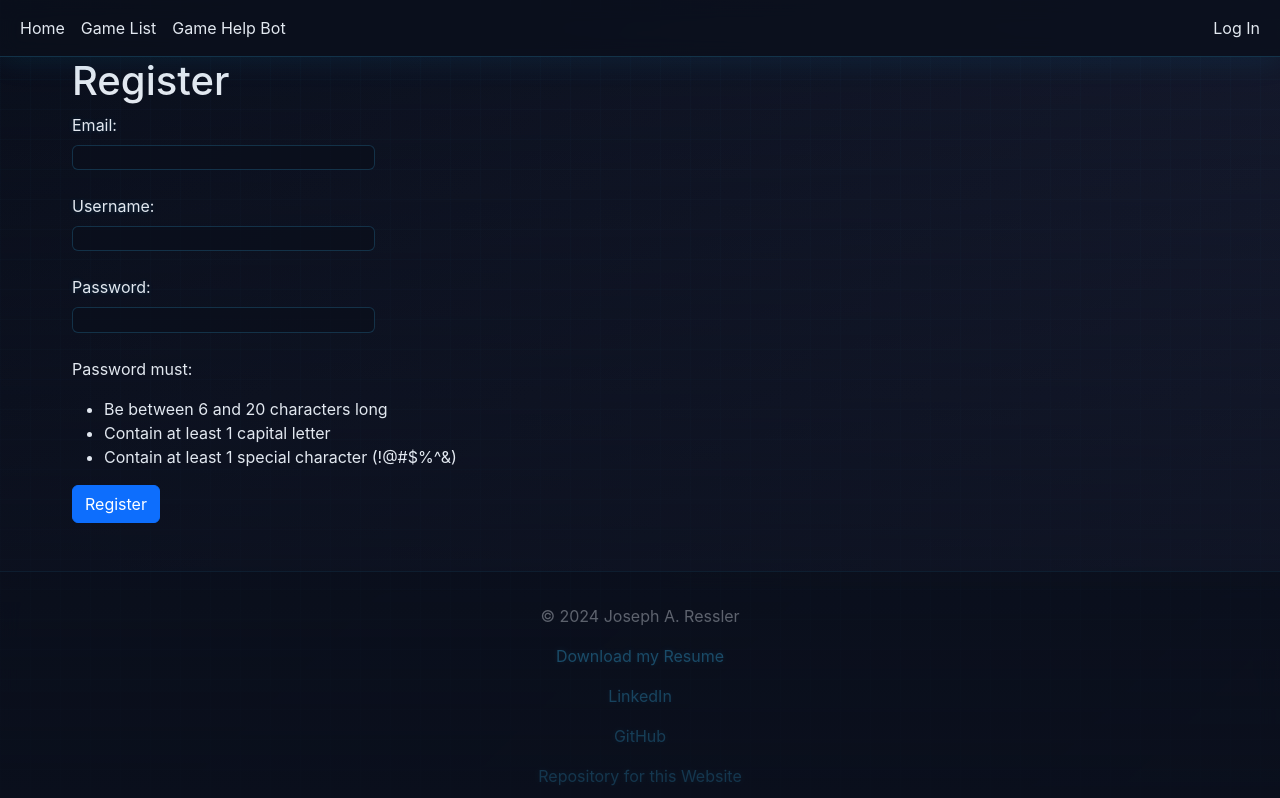
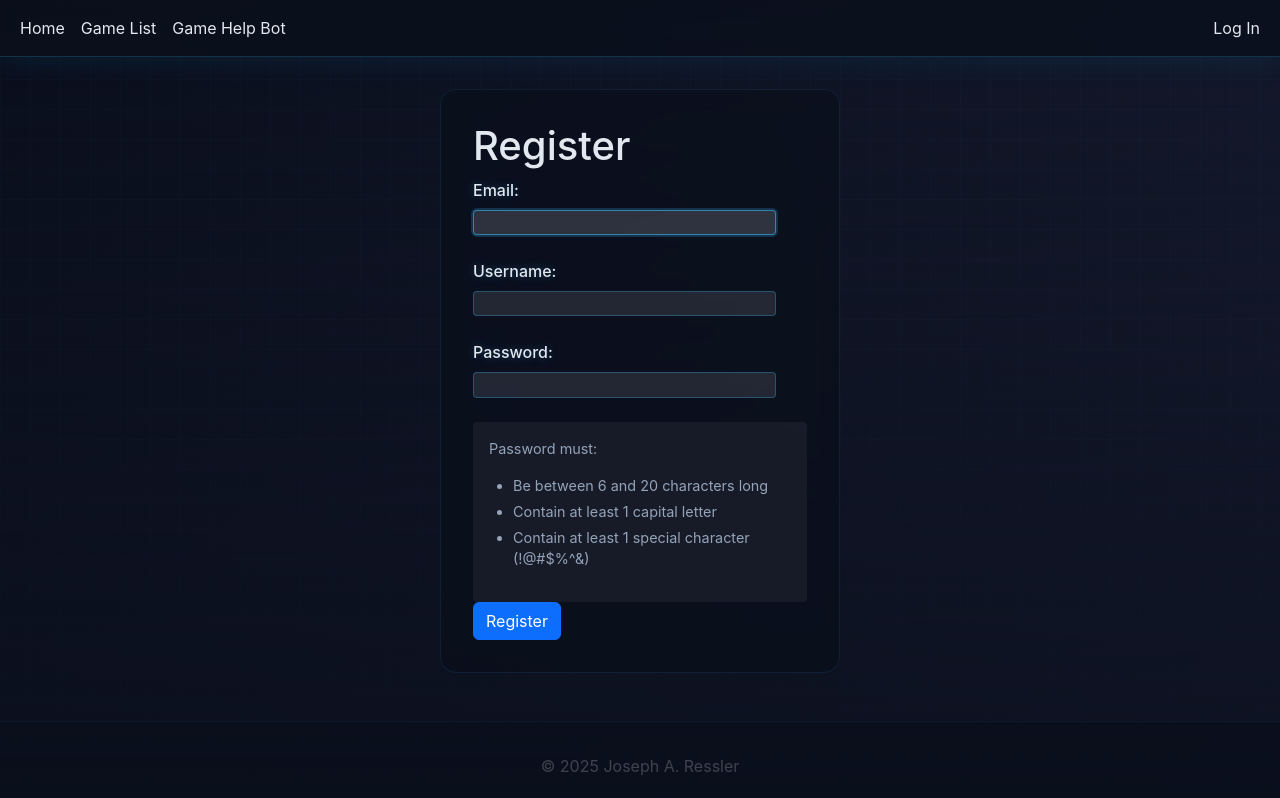
Before and after one commit to joeressler/hubapp_public, a React (Create React App) app in the folder frontend/: page /register in a window 1280 px wide. Shown: the top 798 px of the page. Built offline with nearby package versions, Linux system fonts and the light colour scheme.

Commit message:
Production Push

```diff
--- a/frontend/src/components/Chat.tsx
+++ b/frontend/src/components/Chat.tsx
@@ -259,7 +259,7 @@ const Chat: React.FC = () => {
     <div className="page-container">
       <h1 className="page-title">Game Support Chat</h1>
       <p className="gradient-text" style={{ textAlign: 'center', marginBottom: '2rem' }}>
-        Get help with your favorite games using my GPT3.5 LLM RAG-powered support system.
+        Get help with your favorite games using my ChatGPT LLM RAG-powered support system.
       </p>
 
       <div className="feature-note" style={{ textAlign: 'center', marginBottom: '1rem', color: '#38bdf8' }}>
--- a/frontend/src/components/Home.tsx
+++ b/frontend/src/components/Home.tsx
@@ -157,8 +157,8 @@ const Home: React.FC = () => {
 
   const skills = [
     "React & TypeScript",
-    "Python Flask Apps",
-    "Go Microservices",
+    "Python Flask",
+    "Golang Microservices",
     "Full Stack Development",
     "Docker Compose & Containerization",
     "AWS EC2 Deployment",
@@ -167,12 +167,12 @@ const Home: React.FC = () => {
     "User Authentication & Security",
     "Vector Databases (LlamaIndex)",
     "OpenAI Integration",
-    "Speech-to-Text (Vosk) & Text-to-Speech (htgo-tts)",
+    "Speech-to-Text (Vosk)",
+    "Text-to-Speech",
+    "Audio Processing & Playback",
     "Nginx Reverse Proxy",
     "CI/CD Pipelines (Jenkins)",
-    "Cloud Infrastructure",
-    "Voice Recognition & Processing",
-    "Audio Processing & Playback"
+    "Cloud Infrastructure"
   ];
 
   return (
--- a/frontend/src/components/Layout.tsx
+++ b/frontend/src/components/Layout.tsx
@@ -11,7 +11,7 @@ const Layout: React.FC = () => {
       </main>
       <footer>
         <div className="footer" style={{ display: 'flex', flexDirection: 'column', alignItems: 'center' }}>
-          <p>&copy; 2024 Joseph A. Ressler</p>
+          <p>&copy; 2025 Joseph A. Ressler</p>
           <p><a href="/Ressler_Joseph_Resume.pdf" target="_blank" rel="noopener noreferrer">Download my Resume</a></p>
           <p><a href="https://www.linkedin.com/in/joseph-ressler/" target="_blank" rel="noopener noreferrer">LinkedIn</a></p>
           <p><a href="https://github.com/joeressler?tab=repositories" target="_blank" rel="noopener noreferrer">GitHub</a></p>
--- a/frontend/src/components/Login.tsx
+++ b/frontend/src/components/Login.tsx
@@ -38,7 +38,7 @@ const Login: React.FC = () => {
   return (
     <div className="page-container">
       <h1 className="page-title">Log In</h1>
-      <div className="form-container">
+      <div className="form-container crystal-card">
         {error && <div className="alert alert-danger">{error}</div>}
         {flashMessage && (
           <div className="alert alert-info">
@@ -54,6 +54,7 @@ const Login: React.FC = () => {
               onChange={(e) => setUsername(e.target.value)}
               className="form-control"
               style={{ width: '100%' }}
+              autoFocus
             />
           </div>
           <div className="form-group">
--- a/frontend/src/components/Register.tsx
+++ b/frontend/src/components/Register.tsx
@@ -47,7 +47,7 @@ const Register: React.FC = () => {
   };
 
   return (
-    <div className="register-container">
+    <div className="register-container crystal-card">
       <h1>Register</h1>
       {error && <div className="alert alert-danger">{error}</div>}
       <form onSubmit={handleSubmit}>
@@ -59,6 +59,7 @@ const Register: React.FC = () => {
             onChange={(e) => setEmail(e.target.value)}
             className="form-control"
             style={{ height: '2.5ch', width: '30ch' }}
+            autoFocus
           />
         </div>
         <div className="form-group">
--- a/frontend/src/index.css
+++ b/frontend/src/index.css
@@ -414,17 +414,57 @@ html {
 }
 
 .form-control {
-  background: rgba(10, 15, 28, 0.7);
-  border: 1px solid rgba(56, 189, 248, 0.2);
-  color: #e2e8f0;
+  background: rgba(255, 255, 255, 0.1);
+  border: 1px solid rgba(56, 189, 248, 0.3);
+  border-radius: 4px;
+  color: #ffffff;
+  padding: 0.5rem;
   transition: all 0.3s ease;
+  width: 100%;
 }
 
 .form-control:focus {
-  background: rgba(10, 15, 28, 0.8);
-  border-color: rgba(56, 189, 248, 0.4);
-  box-shadow: 0 0 10px rgba(56, 189, 248, 0.2);
+  background: rgba(255, 255, 255, 0.15);
+  border-color: rgba(56, 189, 248, 0.6);
+  box-shadow: 0 0 0 2px rgba(56, 189, 248, 0.2);
+  outline: none;
+}
+
+.form-group {
+  margin-bottom: 1.5rem;
+}
+
+.form-group label {
   color: #e2e8f0;
+  display: block;
+  font-weight: 500;
+  margin-bottom: 0.5rem;
+  text-shadow: 0 0 10px rgba(56, 189, 248, 0.3);
+}
+
+.register-container,
+.login-container {
+  max-width: 400px;
+  margin: 2rem auto;
+  padding: 2rem;
+}
+
+.password-requirements {
+  color: #94a3b8;
+  font-size: 0.9rem;
+  margin-top: 1rem;
+  padding: 1rem;
+  border-radius: 4px;
+  background: rgba(255, 255, 255, 0.05);
+}
+
+.password-requirements ul {
+  margin-top: 0.5rem;
+  padding-left: 1.5rem;
+}
+
+.password-requirements li {
+  margin-bottom: 0.25rem;
 }
 
 .table-container {
```
